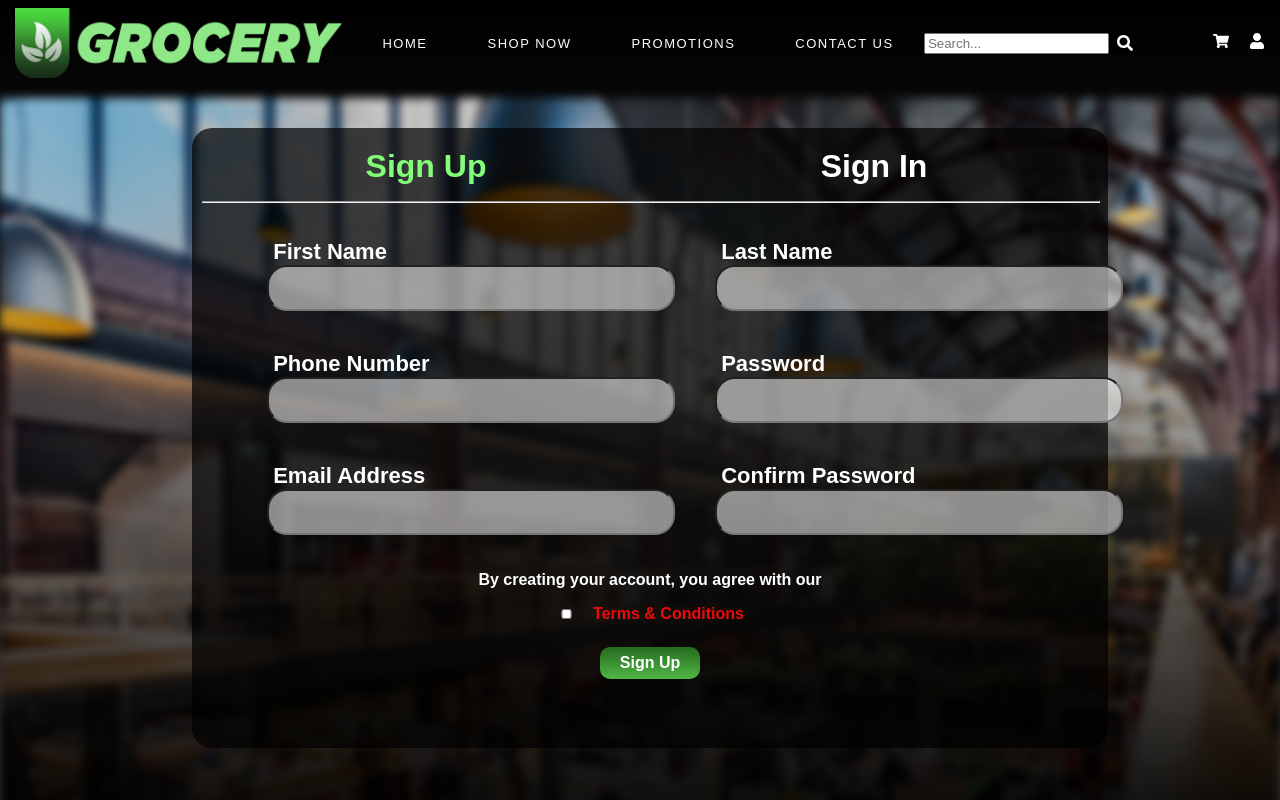
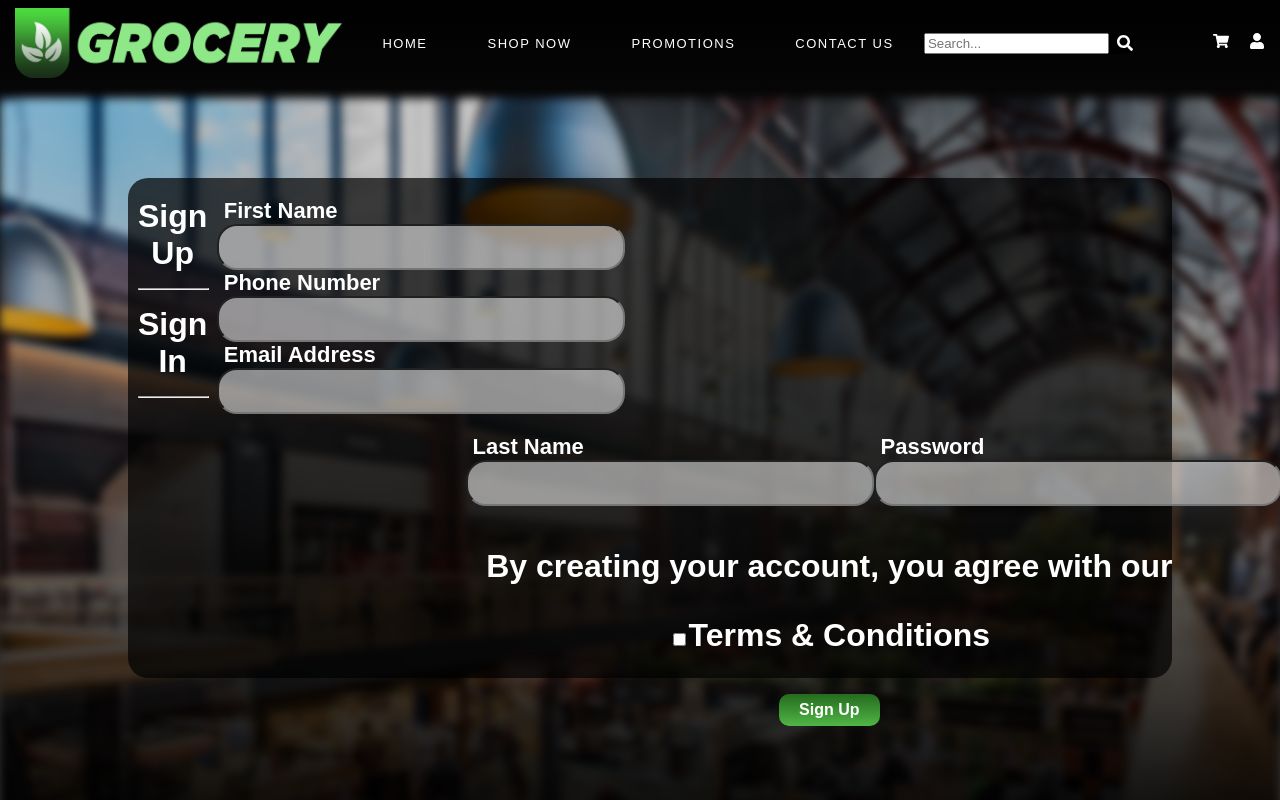
Before and after one commit to Nadunrupasinghe/supermarket_system_frontend, a React (Create React App) app in the folder supermarketfrontend/: page /signup in a window 1280 px wide. Built offline with nearby package versions, Linux system fonts and the light colour scheme.

Commit message:
Updated Changes

```diff
--- a/supermarketfrontend/src/Pages/SignUp Page/SignUpPage.css
+++ b/supermarketfrontend/src/Pages/SignUp Page/SignUpPage.css
@@ -11,8 +11,7 @@
 
 .img1{
     flex-basis: 100%;
-    margin: 0%;
-    border-radius: 0%;
+    /* margin-top: 50px; */
     align-items: center;
     justify-content: center;
     height: 100%;
@@ -47,102 +46,37 @@
     background-image: linear-gradient(to bottom, rgba(0, 0, 0, 0), rgba(101, 28, 28, 0.7));
 }
 
-.top-container{
-    flex: 1;
-    flex-basis: 50%;
-}
-
-.txt{
-    display: flex;
-    flex-direction: row;
-    text-align: center;
-    flex-basis: 100%;
-}
-
-.txt1{
-    flex-basis: 50%;
-    color:rgba(131, 254, 119, 1);
-}
-
-.txt2{
-    flex-basis: 50%;
-    color:white;
-}
-
-
 .signup-container {
     position: absolute;
     display: flex;
-    flex-direction: column;
-    flex-basis: 100%;
+    flex-direction: row;
     top: 0;
     left: 0;
     background-color: rgba(0, 0, 0, 0.7);
-    color: white;
+    color: white; /* Text color */
     padding: 10px;
-    margin-left: 15%;
-    margin-top: 50px;
+    margin-left: 10%;
+    margin-top: 100px;
     margin-bottom: 5%;
     font-weight: bolder;
     font-size:xx-large;
-    height: 75%;
-    width:70%;
+    height: 60%;
+    width:80%;
     border-radius: 20px;
 
 }
 
-.signup-item{
-    align-self: center;
-    padding: 20px;
-}
-
-.container{
+.left-container{
     display: flex;
-    flex-direction: row;
-    text-align: center;
-    flex-basis: 100%;
-    /* padding-bottom: 120px; */
-}
-
-.left-container{
-    flex-basis: 50%;
-    margin-left: 5%;
-
-
+    flex-direction: column;
+    flex:1;
+    padding: 10px;
 }
 
 .right-container{
-    flex-basis: 50%;
+    display: flex;
+    flex:2;
+    padding: 10px;
+    margin-left: 20%;
+
 }
-
-.bottom{
-    display: flex;
-    flex-direction: column;
-    align-items: center;
-    padding-bottom: 20%;
-}
-
-.textagree{
-    font-size: medium;
-}
-
-.textagreement{
-    color: rgba(236, 10, 10, 1) ;
-    font-size:medium;
-}
-
-
-.signInBtn{
-    padding-bottom: 10%;
-}
-
-.checkboxbtn{
-    margin-right: 20px;
-    height: 10px;
-    background-color: rgba(236, 10, 10, 1);
-    border-radius: 20%;
-}
-
-.line{
-    width:100%;
-}
```
